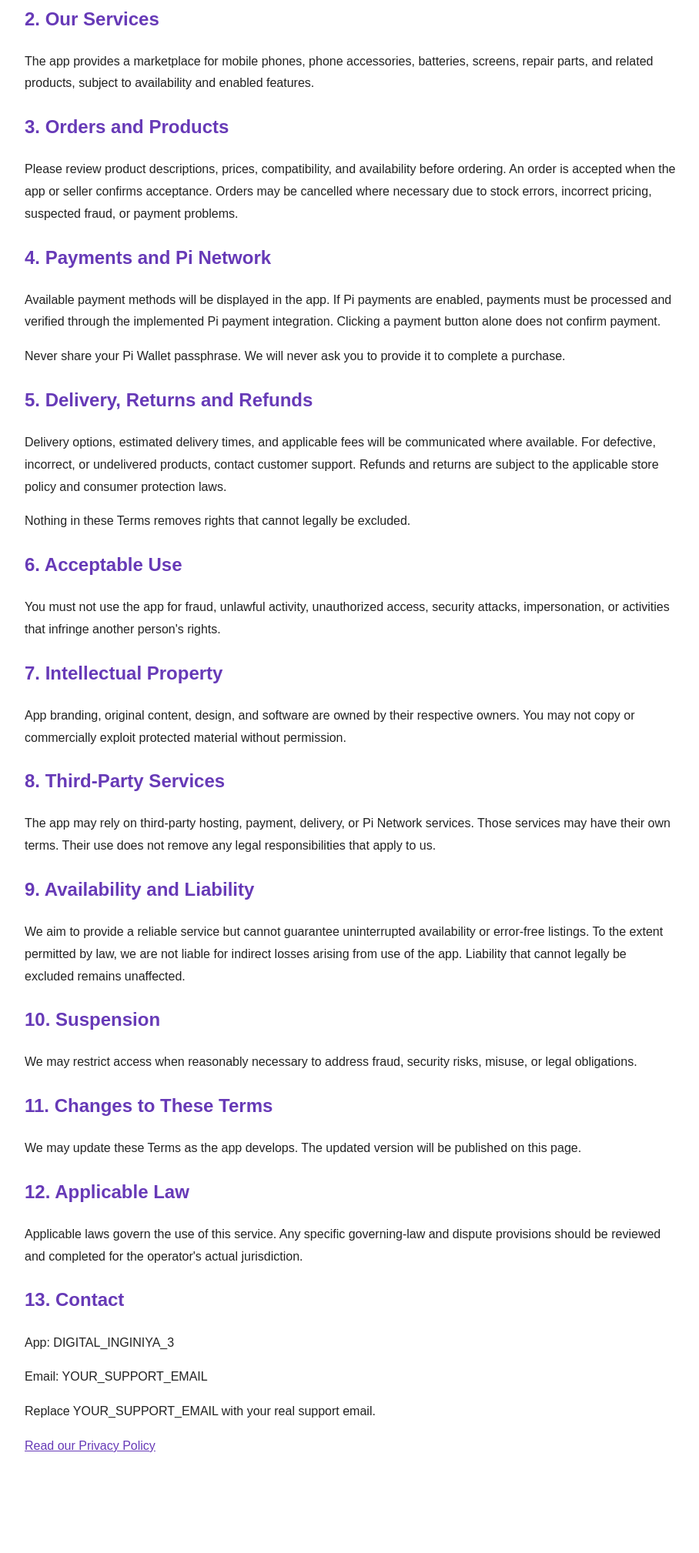
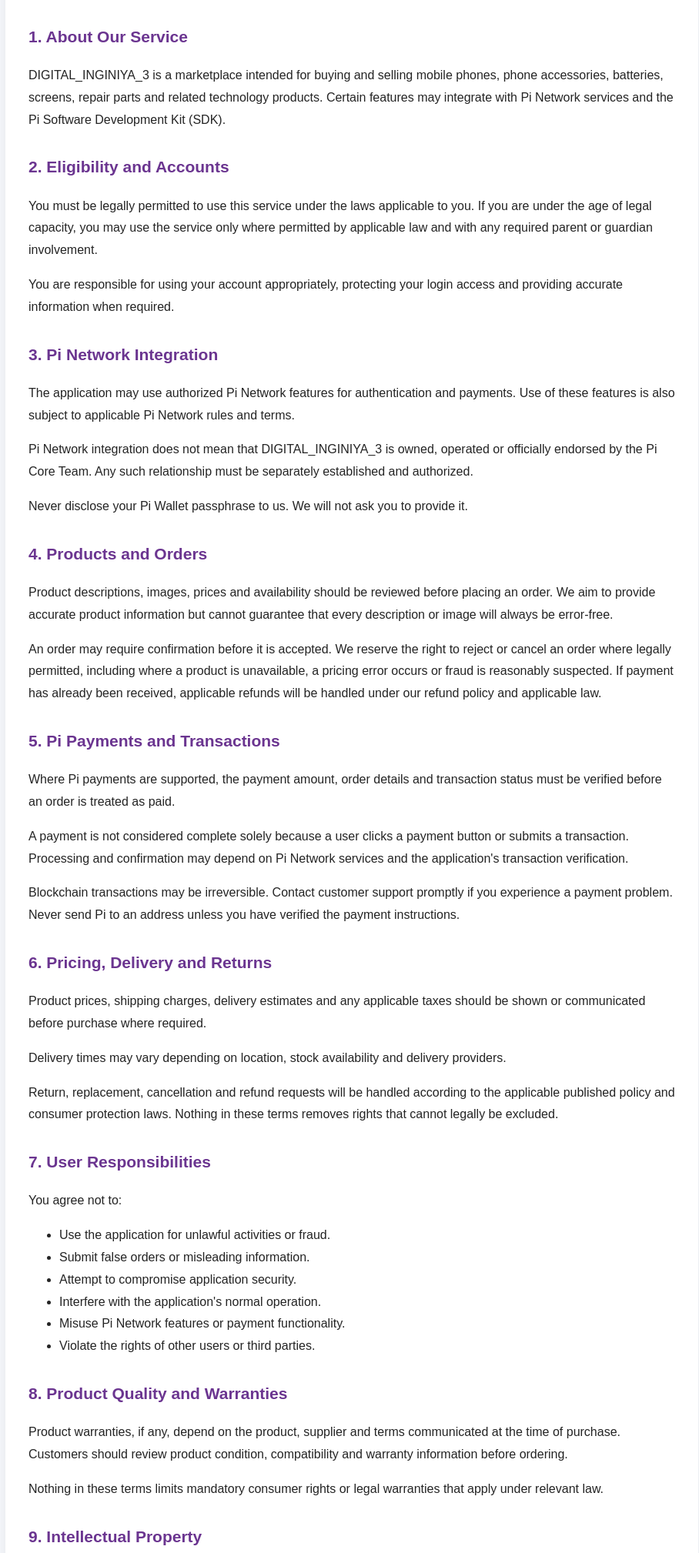
Before and after one commit to aminaasouman512-prog/DIGITAL_INGINIYA-legal-pages, a plain HTML site: page terms.html in a window 1280 px wide. Shown: the part 352-2370 px from the top of the page at 77% size, without its empty margins (183-1091 px from the left). Before the commit the page ends 2282 px from the top, so only its background shows below. Drawn offline with Linux system fonts and the light colour scheme.

Commit message:
Revise Terms of Service layout and content
Updated the Terms of Service page with new styling, improved structure, and added a meta description for SEO.

```diff
--- a/terms.html
+++ b/terms.html
@@ -2,95 +2,299 @@
 <html lang="en">
 <head>
   <meta charset="UTF-8">
-  <meta name="viewport" content="width=device-width, initial-scale=1">
-  <title>Terms of Service - DIGITAL_INGINIYA_3</title>
+  <meta name="viewport" content="width=device-width, initial-scale=1.0">
+
+  <title>Terms of Service | DIGITAL_INGINIYA_3</title>
+  <meta name="description" content="Terms of Service for DIGITAL_INGINIYA_3, a Pi-powered mobile technology marketplace.">
+
   <style>
-    body{font-family:Arial,sans-serif;line-height:1.8;
-    max-width:850px;margin:auto;padding:20px;color:#222}
-    h1,h2{color:#673ab7}
-    a{color:#673ab7}
+    * {
+      box-sizing: border-box;
+    }
+
+    body {
+      margin: 0;
+      font-family: Arial, sans-serif;
+      line-height: 1.8;
+      color: #242424;
+      background: #f4f6fa;
+    }
+
+    header {
+      background: #6b3590;
+      color: white;
+      padding: 35px 20px;
+      text-align: center;
+    }
+
+    header h1 {
+      margin: 0;
+      font-size: 27px;
+    }
+
+    main {
+      max-width: 900px;
+      margin: 25px auto;
+      padding: 30px;
+      background: white;
+      border-radius: 12px;
+      box-shadow: 0 3px 15px rgba(0,0,0,.06);
+    }
+
+    h2 {
+      margin-top: 28px;
+      color: #6b3590;
+      font-size: 21px;
+    }
+
+    a {
+      color: #6b3590;
+      overflow-wrap: anywhere;
+    }
+
+    footer {
+      padding: 25px;
+      text-align: center;
+      color: #666;
+    }
+
+    @media (max-width: 600px) {
+      main {
+        margin: 12px;
+        padding: 20px;
+      }
+    }
   </style>
 </head>
+
 <body>
-<h1>Terms of Service</h1>
-<p><strong>App:</strong> DIGITAL_INGINIYA_3</p>
-<p><strong>Effective date:</strong> October 10, 2026</p>
+  <header>
+    <h1>Terms of Service</h1>
+    <p>DIGITAL_INGINIYA_3</p>
+    <p>Effective date: October 10, 2026</p>
+  </header>
 
-<h2>1. Acceptance</h2>
-<p>By accessing or using DIGITAL_INGINIYA_3, you agree to
-these Terms of Service. If you do not agree, please stop
-using the application.</p>
+  <main>
+    <p>
+      Welcome to DIGITAL_INGINIYA_3. These Terms of Service
+      govern your access to and use of our marketplace.
+      By accessing or using the application, you agree to
+      these terms. If you do not agree, please stop using
+      the application.
+    </p>
 
-<h2>2. Our Services</h2>
-<p>The app provides a marketplace for mobile phones, phone
-accessories, batteries, screens, repair parts, and related
-products, subject to availability and enabled features.</p>
+    <h2>1. About Our Service</h2>
+    <p>
+      DIGITAL_INGINIYA_3 is a marketplace intended for buying
+      and selling mobile phones, phone accessories, batteries,
+      screens, repair parts and related technology products.
+      Certain features may integrate with Pi Network services
+      and the Pi Software Development Kit (SDK).
+    </p>
 
-<h2>3. Orders and Products</h2>
-<p>Please review product descriptions, prices, compatibility,
-and availability before ordering. An order is accepted when
-the app or seller confirms acceptance. Orders may be cancelled
-where necessary due to stock errors, incorrect pricing,
-suspected fraud, or payment problems.</p>
+    <h2>2. Eligibility and Accounts</h2>
+    <p>
+      You must be legally permitted to use this service under
+      the laws applicable to you. If you are under the age
+      of legal capacity, you may use the service only where
+      permitted by applicable law and with any required
+      parent or guardian involvement.
+    </p>
+    <p>
+      You are responsible for using your account appropriately,
+      protecting your login access and providing accurate
+      information when required.
+    </p>
 
-<h2>4. Payments and Pi Network</h2>
-<p>Available payment methods will be displayed in the app.
-If Pi payments are enabled, payments must be processed and
-verified through the implemented Pi payment integration.
-Clicking a payment button alone does not confirm payment.</p>
-<p>Never share your Pi Wallet passphrase. We will never ask
-you to provide it to complete a purchase.</p>
+    <h2>3. Pi Network Integration</h2>
+    <p>
+      The application may use authorized Pi Network features
+      for authentication and payments. Use of these features
+      is also subject to applicable Pi Network rules and terms.
+    </p>
+    <p>
+      Pi Network integration does not mean that DIGITAL_INGINIYA_3
+      is owned, operated or officially endorsed by the Pi Core
+      Team. Any such relationship must be separately established
+      and authorized.
+    </p>
+    <p>
+      Never disclose your Pi Wallet passphrase to us.
+      We will not ask you to provide it.
+    </p>
 
-<h2>5. Delivery, Returns and Refunds</h2>
-<p>Delivery options, estimated delivery times, and applicable
-fees will be communicated where available. For defective,
-incorrect, or undelivered products, contact customer support.
-Refunds and returns are subject to the applicable store
-policy and consumer protection laws.</p>
-<p>Nothing in these Terms removes rights that cannot legally
-be excluded.</p>
+    <h2>4. Products and Orders</h2>
+    <p>
+      Product descriptions, images, prices and availability
+      should be reviewed before placing an order. We aim to
+      provide accurate product information but cannot guarantee
+      that every description or image will always be error-free.
+    </p>
+    <p>
+      An order may require confirmation before it is accepted.
+      We reserve the right to reject or cancel an order where
+      legally permitted, including where a product is unavailable,
+      a pricing error occurs or fraud is reasonably suspected.
+      If payment has already been received, applicable refunds
+      will be handled under our refund policy and applicable law.
+    </p>
 
-<h2>6. Acceptable Use</h2>
-<p>You must not use the app for fraud, unlawful activity,
-unauthorized access, security attacks, impersonation, or
-activities that infringe another person's rights.</p>
+    <h2>5. Pi Payments and Transactions</h2>
+    <p>
+      Where Pi payments are supported, the payment amount,
+      order details and transaction status must be verified
+      before an order is treated as paid.
+    </p>
+    <p>
+      A payment is not considered complete solely because a
+      user clicks a payment button or submits a transaction.
+      Processing and confirmation may depend on Pi Network
+      services and the application's transaction verification.
+    </p>
+    <p>
+      Blockchain transactions may be irreversible. Contact
+      customer support promptly if you experience a payment
+      problem. Never send Pi to an address unless you have
+      verified the payment instructions.
+    </p>
 
-<h2>7. Intellectual Property</h2>
-<p>App branding, original content, design, and software are
-owned by their respective owners. You may not copy or
-commercially exploit protected material without permission.</p>
+    <h2>6. Pricing, Delivery and Returns</h2>
+    <p>
+      Product prices, shipping charges, delivery estimates
+      and any applicable taxes should be shown or communicated
+      before purchase where required.
+    </p>
+    <p>
+      Delivery times may vary depending on location, stock
+      availability and delivery providers.
+    </p>
+    <p>
+      Return, replacement, cancellation and refund requests
+      will be handled according to the applicable published
+      policy and consumer protection laws. Nothing in these
+      terms removes rights that cannot legally be excluded.
+    </p>
 
-<h2>8. Third-Party Services</h2>
-<p>The app may rely on third-party hosting, payment, delivery,
-or Pi Network services. Those services may have their own
-terms. Their use does not remove any legal responsibilities
-that apply to us.</p>
+    <h2>7. User Responsibilities</h2>
+    <p>You agree not to:</p>
+    <ul>
+      <li>Use the application for unlawful activities or fraud.</li>
+      <li>Submit false orders or misleading information.</li>
+      <li>Attempt to compromise application security.</li>
+      <li>Interfere with the application's normal operation.</li>
+      <li>Misuse Pi Network features or payment functionality.</li>
+      <li>Violate the rights of other users or third parties.</li>
+    </ul>
 
-<h2>9. Availability and Liability</h2>
-<p>We aim to provide a reliable service but cannot guarantee
-uninterrupted availability or error-free listings. To the
-extent permitted by law, we are not liable for indirect losses
-arising from use of the app. Liability that cannot legally
-be excluded remains unaffected.</p>
+    <h2>8. Product Quality and Warranties</h2>
+    <p>
+      Product warranties, if any, depend on the product,
+      supplier and terms communicated at the time of purchase.
+      Customers should review product condition, compatibility
+      and warranty information before ordering.
+    </p>
+    <p>
+      Nothing in these terms limits mandatory consumer rights
+      or legal warranties that apply under relevant law.
+    </p>
 
-<h2>10. Suspension</h2>
-<p>We may restrict access when reasonably necessary to address
-fraud, security risks, misuse, or legal obligations.</p>
+    <h2>9. Intellectual Property</h2>
+    <p>
+      Unless otherwise stated, the application's original
+      text, design, branding and software are protected by
+      applicable intellectual property laws.
+    </p>
+    <p>
+      You may not copy, distribute or commercially exploit
+      protected application content without permission,
+      except where the law allows it.
+    </p>
 
-<h2>11. Changes to These Terms</h2>
-<p>We may update these Terms as the app develops. The updated
-version will be published on this page.</p>
+    <h2>10. Privacy</h2>
+    <p>
+      Your use of the application is also governed by our
+      Privacy Policy, which explains how personal information
+      is collected, used and protected.
+    </p>
+    <p>
+      <a href="/privacy-policy.html">Read our Privacy Policy</a>
+    </p>
 
-<h2>12. Applicable Law</h2>
-<p>Applicable laws govern the use of this service. Any specific
-governing-law and dispute provisions should be reviewed and
-completed for the operator's actual jurisdiction.</p>
+    <h2>11. Service Availability</h2>
+    <p>
+      We may update, suspend or discontinue parts of the
+      application for maintenance, security, operational
+      or legal reasons.
+    </p>
+    <p>
+      We do not guarantee uninterrupted service or that
+      third-party services, including Pi Network, will
+      always be available.
+    </p>
 
-<h2>13. Contact</h2>
-<p>App: DIGITAL_INGINIYA_3</p>
-<p>Email: YOUR_SUPPORT_EMAIL</p>
-<p>Replace YOUR_SUPPORT_EMAIL with your real support email.</p>
+    <h2>12. Limitation of Liability</h2>
+    <p>
+      To the extent permitted by applicable law, we are not
+      responsible for indirect losses arising from the use
+      or temporary unavailability of the application,
+      third-party service interruptions or user errors.
+    </p>
+    <p>
+      These terms do not exclude liability that cannot
+      lawfully be excluded, including mandatory consumer
+      protections.
+    </p>
 
-<p><a href="/privacy.html">Read our Privacy Policy</a></p>
+    <h2>13. Suspension and Termination</h2>
+    <p>
+      We may restrict or suspend access where reasonably
+      necessary to prevent fraud, address security risks,
+      enforce these terms or comply with the law.
+    </p>
+    <p>
+      You may stop using the application at any time.
+      Outstanding orders, payments and legal obligations
+      may remain subject to the applicable rules.
+    </p>
+
+    <h2>14. Changes to These Terms</h2>
+    <p>
+      We may update these Terms of Service when our
+      application, business operations or legal obligations
+      change. The updated version will be published on
+      this page with a revised effective date.
+    </p>
+
+    <h2>15. Governing Law</h2>
+    <p>
+      These terms are subject to the applicable laws of
+      the jurisdiction in which the business operates,
+      without removing any mandatory legal rights
+      available to consumers.
+    </p>
+
+    <h2>16. Contact Information</h2>
+    <p>
+      For questions about these terms, orders, refunds
+      or complaints, contact the application administrator.
+    </p>
+    <p>
+      <strong>Application:</strong> DIGITAL_INGINIYA_3
+    </p>
+    <p>
+      <strong>Email:</strong>
+      <a href="mailto:YOUR_EMAIL@example.com">
+        YOUR_EMAIL@example.com
+      </a>
+    </p>
+    <p>
+      Replace the example email address with your actual
+      customer support email before publishing.
+    </p>
+  </main>
+
+  <footer>
+    &copy; 2026 DIGITAL_INGINIYA_3. All rights reserved.
+  </footer>
 </body>
 </html>
```
